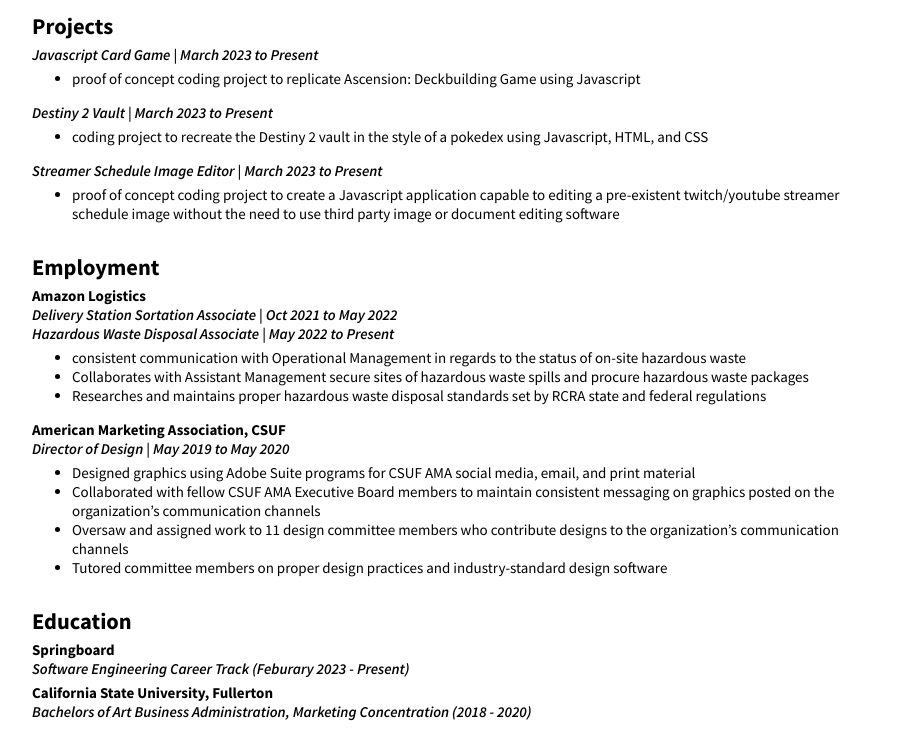
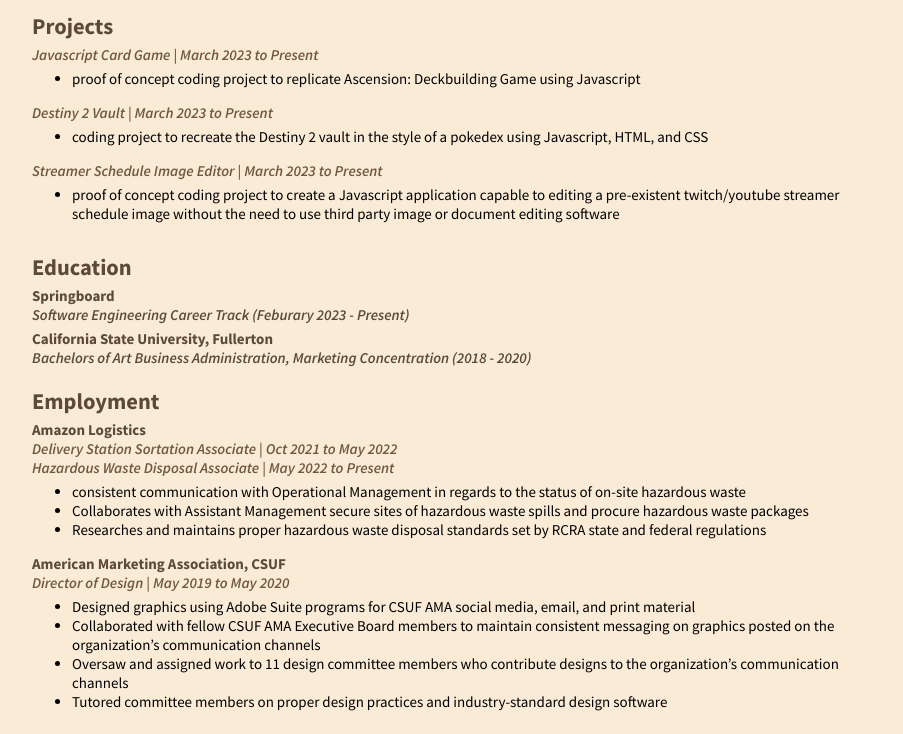
Before and after one commit to cmbagay/Resume, a plain HTML site: page index.html in a window 1280 px wide. Shown: the part 389-1123 px from the top of the page, without its empty margins (183-1086 px from the left). Drawn offline with Linux system fonts and the light colour scheme.

Commit message:
additional color edit

```diff
--- a/app.css
+++ b/app.css
@@ -1,28 +1,43 @@
 body{
     font-size: 15px;
     font-family: 'Source Sans Pro', sans-serif;
+
+	background-color: antiquewhite;
 }
 h1{
     font-size: 2em;
+	color: rgb(67, 56, 41);
+
     margin: 0;
 }
 h2{
     font-size: 1.5em;
+	color: rgb(90, 74, 54);
+
 	margin-top: 15px;
     margin-bottom: 5px;
+
 }
 h3{
     font-size: 1em;
+	color: rgb(90, 74, 54);
+
     margin: 0;
 }
 h4{
     font-size: 1em;
     font-weight: 600;
     font-style: italic;
+	color: rgb(110, 90, 66);
+
     margin: 0;
 }
 ul{
     margin-top: 5px;
+}
+
+#text{
+	color: rgb(67, 56, 41);
 }
 
 #floating{
@@ -94,12 +109,14 @@ ul{
 .school{
 	font-size: 1em;
 	font-weight: 700;
+	color: rgb(90, 74, 54);
 }
 
 .degree{
 	font-size: 1em;
     font-weight: 600;
     font-style: italic;
+	color: rgb(90, 74, 54);
 
 	margin-bottom: 5px;
 }
--- a/index.html
+++ b/index.html
@@ -101,6 +101,16 @@
                 </div>
         </section>
 
+        <section id="Education">
+            <h2>Education</h2>
+                <div class="school"> Springboard</div>
+                <div class="degree"> Software Engineering Career Track (Feburary 2023 - Present)</div>
+
+                <div class="school"> California State University, Fullerton</h3>
+                <div class="degree"> Bachelors of Art Business Administration, Marketing Concentration (2018 - 2020)</div>
+
+        </section>
+
         <section id="Employment">
             <h2>Employment</h2>
                 <div>
@@ -144,15 +154,6 @@
                 </div>
         </section>
 
-        <section id="Education">
-            <h2>Education</h2>
-                <div class="school"> Springboard</div>
-                <div class="degree"> Software Engineering Career Track (Feburary 2023 - Present)</div>
-
-                <div class="school"> California State University, Fullerton</h3>
-                <div class="degree"> Bachelors of Art Business Administration, Marketing Concentration (2018 - 2020)</div>
-
-        </section>
     </div>
 
 </body>
```
